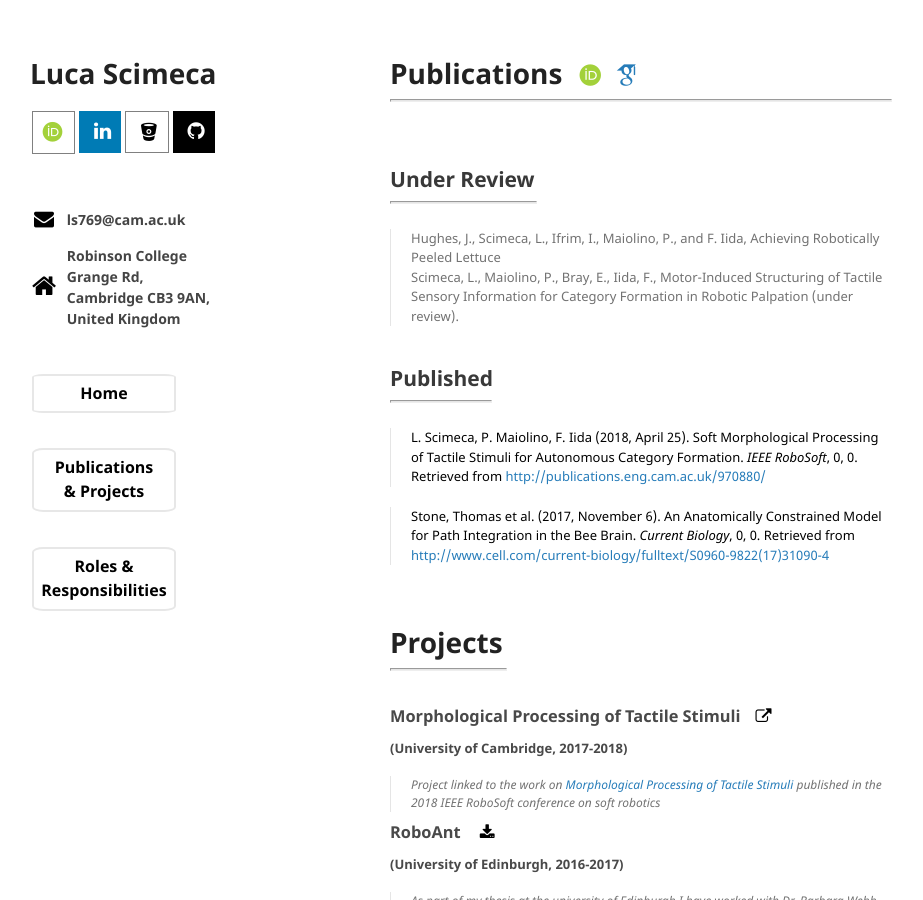
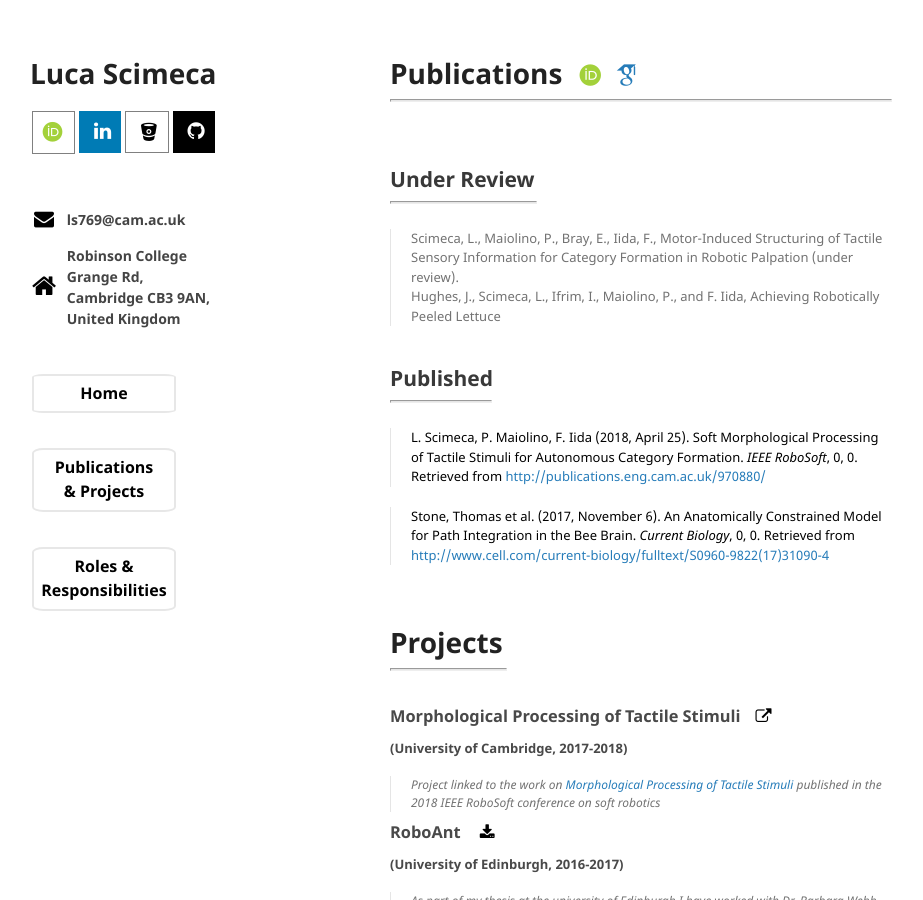
Before and after one commit to lucascimeca/lucascimeca.github.io, a Jekyll site: the page built from publications.md, in a window 1280 px wide and 900 px high. Shown: the whole window, without its empty margins (180-1103 px from the left). Built offline with Jekyll 4.4.1, drawn with Linux system fonts in a browser that asks for light colours; nearby versions of some CDN libraries; some web fonts are replaced; the repository's description, which GitHub fills in, is left out; our own code applies the rules of GitHub Pages for plain Markdown files.

Commit message:
Update publications.md

```diff
--- a/publications.md
+++ b/publications.md
@@ -10,9 +10,9 @@ layout: default
 ## [](#review) Under Review
 <hr style="width: 145px">
 
+> <div style="font-size: 13px"> Scimeca, L., Maiolino, P., Bray, E., Iida, F., Motor-Induced Structuring of Tactile Sensory Information for Category Formation in Robotic Palpation (under review).</div>
+
 > <div style="font-size: 13px"> Hughes, J., Scimeca, L., Ifrim, I., Maiolino, P., and F. Iida, Achieving Robotically Peeled Lettuce</div>
-
-> <div style="font-size: 13px"> Scimeca, L., Maiolino, P., Bray, E., Iida, F., Motor-Induced Structuring of Tactile Sensory Information for Category Formation in Robotic Palpation (under review).</div>
 
 <br/>
 
```
